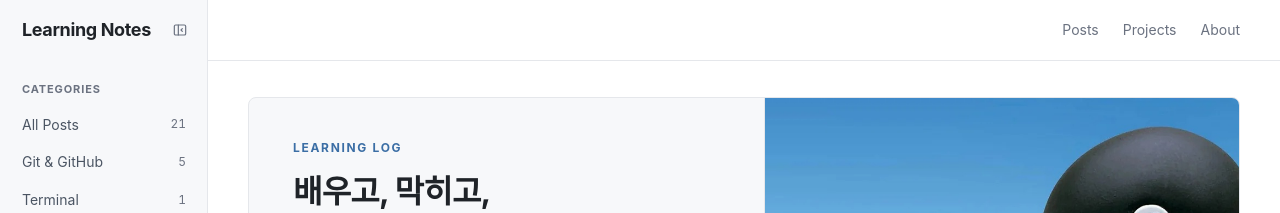
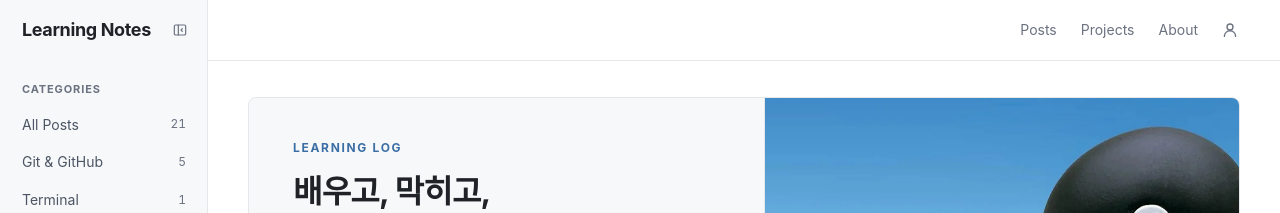
Before and after one commit to eunjung01230/my-blog, a Jekyll site: the page built from index.md, in a window 1280 px wide. Shown: the top 213 px of the page. Built offline with Jekyll 4.4.1, drawn with Linux system fonts in a browser that asks for light colours.

Commit message:
feat: add header profile popover
Co-Authored-By: Claude Opus 5.5 (1M context) <noreply@anthropic.com>

```diff
--- a/_includes/header.html
+++ b/_includes/header.html
@@ -1,4 +1,5 @@
 {%- assign brand = site.brand | default: site.title -%}
+{%- assign profile = site.data.profile -%}
 <header class="site-header">
 
   <div class="site-header-inner">
@@ -18,11 +19,73 @@
 
     </div>
 
-    <nav class="site-nav" aria-label="주요 메뉴">
-      <a href="{{ '/posts/' | relative_url }}"{% if page.url == '/posts/' %} class="is-active"{% endif %}>Posts</a>
-      <a href="{{ '/projects/' | relative_url }}"{% if page.url == '/projects/' %} class="is-active"{% endif %}>Projects</a>
-      <a href="{{ '/about/' | relative_url }}"{% if page.url == '/about/' %} class="is-active"{% endif %}>About</a>
-    </nav>
+    <div class="site-header-end">
+
+      <nav class="site-nav" aria-label="주요 메뉴">
+        <a href="{{ '/posts/' | relative_url }}"{% if page.url == '/posts/' %} class="is-active"{% endif %}>Posts</a>
+        <a href="{{ '/projects/' | relative_url }}"{% if page.url == '/projects/' %} class="is-active"{% endif %}>Projects</a>
+        <a href="{{ '/about/' | relative_url }}"{% if page.url == '/about/' %} class="is-active"{% endif %}>About</a>
+      </nav>
+
+      {%- if profile -%}
+      {%- comment -%} 프로필 카드. 내용은 _data/profile.yml, 열고 닫기는 assets/js/profile.js {%- endcomment -%}
+      <div class="profile" data-profile>
+
+        <button type="button" class="icon-button profile-button" data-profile-toggle
+                aria-haspopup="dialog" aria-expanded="false" aria-controls="profile-popover"
+                aria-label="프로필 보기">
+          <svg width="18" height="18" viewBox="0 0 24 24" fill="none" stroke="currentColor"
+               stroke-width="1.8" stroke-linecap="round" stroke-linejoin="round" aria-hidden="true">
+            <circle cx="12" cy="8" r="4"/>
+            <path d="M4.5 20.5a7.5 7.5 0 0 1 15 0"/>
+          </svg>
+        </button>
+
+        <div class="profile-popover" id="profile-popover" role="dialog"
+             aria-labelledby="profile-name" data-profile-popover>
+
+          <div class="profile-head">
+            {%- if profile.image and profile.image != empty -%}
+            <img class="profile-avatar" src="{{ profile.image | relative_url }}" alt="">
+            {%- else -%}
+            <span class="profile-avatar is-placeholder" aria-hidden="true">
+              <svg width="20" height="20" viewBox="0 0 24 24" fill="none" stroke="currentColor"
+                   stroke-width="1.8" stroke-linecap="round" stroke-linejoin="round">
+                <circle cx="12" cy="8" r="4"/>
+                <path d="M4.5 20.5a7.5 7.5 0 0 1 15 0"/>
+              </svg>
+            </span>
+            {%- endif -%}
+
+            <div class="profile-id">
+              <p class="profile-name" id="profile-name">{{ profile.name }}</p>
+              {%- if profile.github_username and profile.github_url -%}
+              <a class="profile-username" href="{{ profile.github_url }}" target="_blank" rel="noopener">@{{ profile.github_username }}</a>
+              {%- endif -%}
+            </div>
+          </div>
+
+          <dl class="profile-info">
+            {%- if profile.github_url -%}
+            <div class="profile-row">
+              <dt>GitHub</dt>
+              <dd><a href="{{ profile.github_url }}" target="_blank" rel="noopener">{{ profile.github_url | remove: "https://" | remove: "http://" }}</a></dd>
+            </div>
+            {%- endif -%}
+            {%- if profile.email and profile.email != empty -%}
+            <div class="profile-row">
+              <dt>Email</dt>
+              <dd><a href="mailto:{{ profile.email }}">{{ profile.email }}</a></dd>
+            </div>
+            {%- endif -%}
+          </dl>
+
+        </div>
+
+      </div>
+      {%- endif -%}
+
+    </div>
 
   </div>
 
--- a/_layouts/default.html
+++ b/_layouts/default.html
@@ -51,6 +51,7 @@
   </div>
 
   <script src="{{ '/assets/js/sidebar.js' | relative_url }}" defer></script>
+  <script src="{{ '/assets/js/profile.js' | relative_url }}" defer></script>
 
 </body>
 
--- a/assets/css/custom.css
+++ b/assets/css/custom.css
@@ -204,6 +204,137 @@ h1, h2, h3, h4 {
 
 .sidebar-open-button {
   margin-left: -6px;
+}
+
+.site-header-end {
+  display: flex;
+  align-items: center;
+  gap: 16px;
+}
+
+/* Profile popover */
+
+.profile {
+  position: relative;
+  display: flex;
+}
+
+.profile-button {
+  margin-right: -6px;
+}
+
+.profile-button[aria-expanded="true"] {
+  background: var(--surface-soft);
+  border-color: var(--border);
+  color: var(--text);
+}
+
+.profile-popover {
+  position: absolute;
+  top: calc(100% + 8px);
+  right: 0;
+  z-index: 40;
+  width: min(280px, calc(100vw - 24px));
+  padding: 16px;
+
+  background: var(--bg);
+  border: 1px solid var(--border);
+  border-radius: var(--radius-lg);
+  box-shadow: 0 4px 14px rgba(15, 23, 42, 0.06);
+
+  opacity: 0;
+  visibility: hidden;
+  transform: translate(var(--profile-shift, 0px), -4px);
+  transition: opacity 0.12s ease, transform 0.12s ease, visibility 0s linear 0.12s;
+}
+
+.profile-popover.is-open {
+  opacity: 1;
+  visibility: visible;
+  transform: translate(var(--profile-shift, 0px), 0);
+  transition: opacity 0.12s ease, transform 0.12s ease, visibility 0s linear 0s;
+}
+
+.profile-head {
+  display: flex;
+  align-items: center;
+  gap: 12px;
+}
+
+.profile-avatar {
+  flex: 0 0 auto;
+  width: 44px;
+  height: 44px;
+  border-radius: 50%;
+  object-fit: cover;
+}
+
+.profile-avatar.is-placeholder {
+  display: inline-flex;
+  align-items: center;
+  justify-content: center;
+  background: var(--accent-soft);
+  color: var(--accent);
+}
+
+.profile-id {
+  min-width: 0;
+}
+
+.profile-name {
+  margin: 0;
+  font-size: 15px;
+  font-weight: 650;
+  line-height: 1.4;
+}
+
+.profile-username {
+  font-size: 13px;
+  color: var(--muted);
+}
+
+.profile-username:hover {
+  color: var(--accent);
+}
+
+.profile-info {
+  margin: 14px 0 0;
+  padding-top: 12px;
+  border-top: 1px solid var(--border);
+}
+
+.profile-info:empty {
+  display: none;
+}
+
+.profile-row {
+  display: flex;
+  gap: 12px;
+  font-size: 13px;
+  line-height: 1.6;
+}
+
+.profile-row + .profile-row {
+  margin-top: 4px;
+}
+
+.profile-row dt {
+  flex: 0 0 48px;
+  color: var(--muted);
+}
+
+.profile-row dd {
+  margin: 0;
+  min-width: 0;
+  overflow-wrap: anywhere;
+}
+
+.profile-row a {
+  color: var(--accent);
+}
+
+.profile-row a:hover {
+  text-decoration: underline;
 }
 
 
@@ -1262,12 +1393,32 @@ a.sidebar-link:hover {
     font-size: 15px;
   }
 
-  .site-title {
-    font-size: 17px;
+  .site-header-inner {
+    gap: 10px;
+  }
+
+  /* 프로필 아이콘까지 한 줄에 들어가도록 간격을 줄이고,
+     그래도 모자라면 메뉴 대신 블로그 이름을 말줄임한다. */
+  .site-header .site-title {
+    display: block;
+    min-width: 0;
+    overflow: hidden;
+    text-overflow: ellipsis;
+    font-size: 16px;
+  }
+
+  .site-header-end {
+    flex: 0 0 auto;
+    gap: 8px;
   }
 
   .site-nav {
-    gap: 14px;
+    gap: 12px;
+  }
+
+  .site-nav a {
+    font-size: 13px;
+    white-space: nowrap;
   }
 
   .hero-headline {
--- /dev/null
+++ b/assets/js/profile.js
@@ -0,0 +1,51 @@
+/*
+  헤더 프로필 카드 열기/닫기.
+  - 아이콘을 다시 누르거나, 카드 바깥을 누르거나, Esc 를 누르면 닫힌다.
+  - 카드가 화면 왼쪽 밖으로 나가면 안쪽으로 밀어 넣는다. (좁은 모바일 화면 대비)
+*/
+(function () {
+  var root = document.querySelector('[data-profile]');
+  if (!root) return;
+
+  var button = root.querySelector('[data-profile-toggle]');
+  var popover = root.querySelector('[data-profile-popover]');
+  var EDGE = 12;
+
+  function isOpen() {
+    return popover.classList.contains('is-open');
+  }
+
+  function place() {
+    popover.style.setProperty('--profile-shift', '0px');
+    var rect = popover.getBoundingClientRect();
+    var shift = 0;
+    if (rect.left < EDGE) shift = EDGE - rect.left;
+    else if (rect.right > window.innerWidth - EDGE) shift = window.innerWidth - EDGE - rect.right;
+    popover.style.setProperty('--profile-shift', shift + 'px');
+  }
+
+  function setOpen(open) {
+    popover.classList.toggle('is-open', open);
+    button.setAttribute('aria-expanded', String(open));
+    if (open) place();
+  }
+
+  button.addEventListener('click', function () {
+    setOpen(!isOpen());
+  });
+
+  document.addEventListener('click', function (event) {
+    if (isOpen() && !root.contains(event.target)) setOpen(false);
+  });
+
+  document.addEventListener('keydown', function (event) {
+    if (event.key === 'Escape' && isOpen()) {
+      setOpen(false);
+      button.focus();
+    }
+  });
+
+  window.addEventListener('resize', function () {
+    if (isOpen()) place();
+  });
+})();
```
Also changed, not shown: _data/profile.yml (added, +16 -0 lines).
